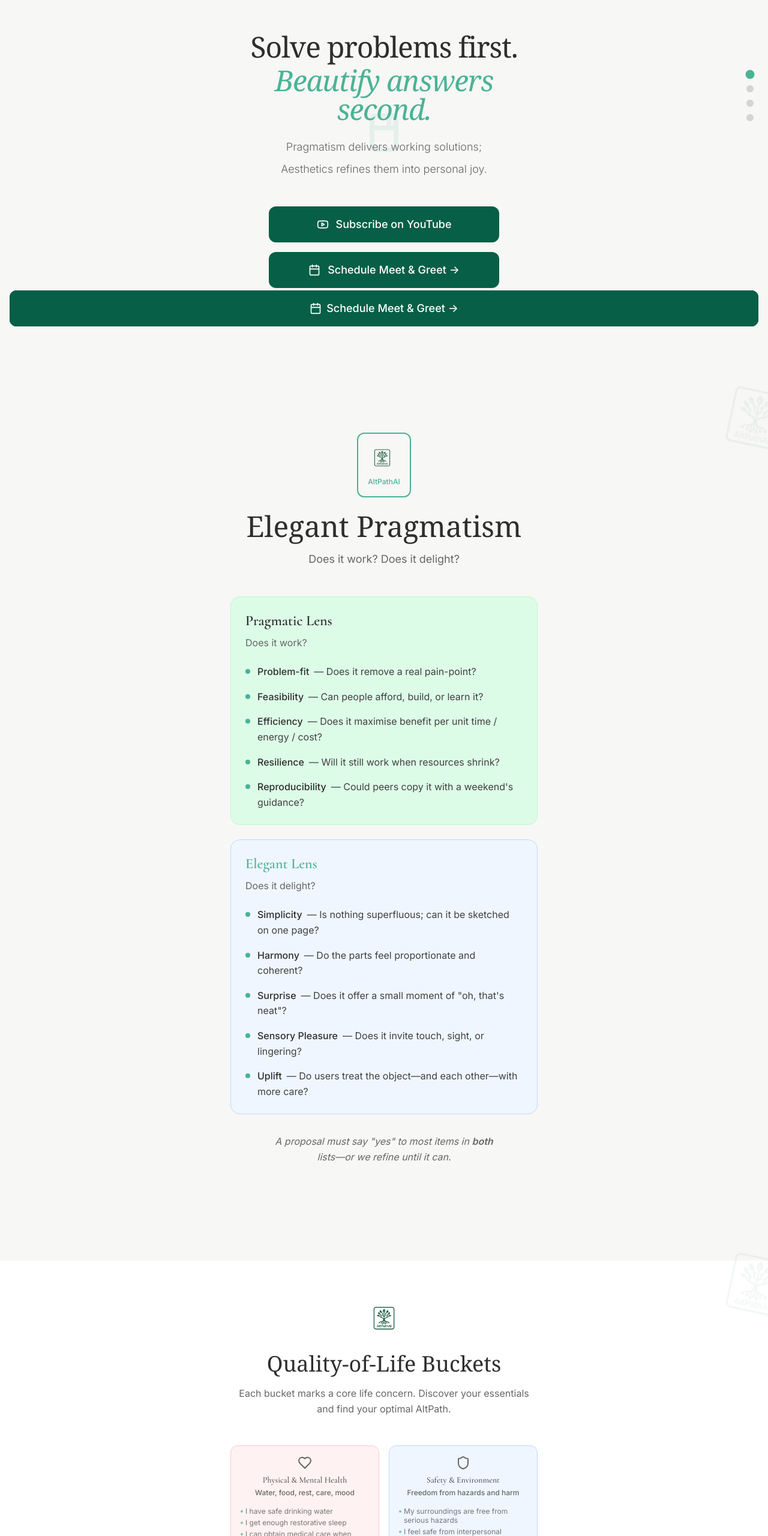
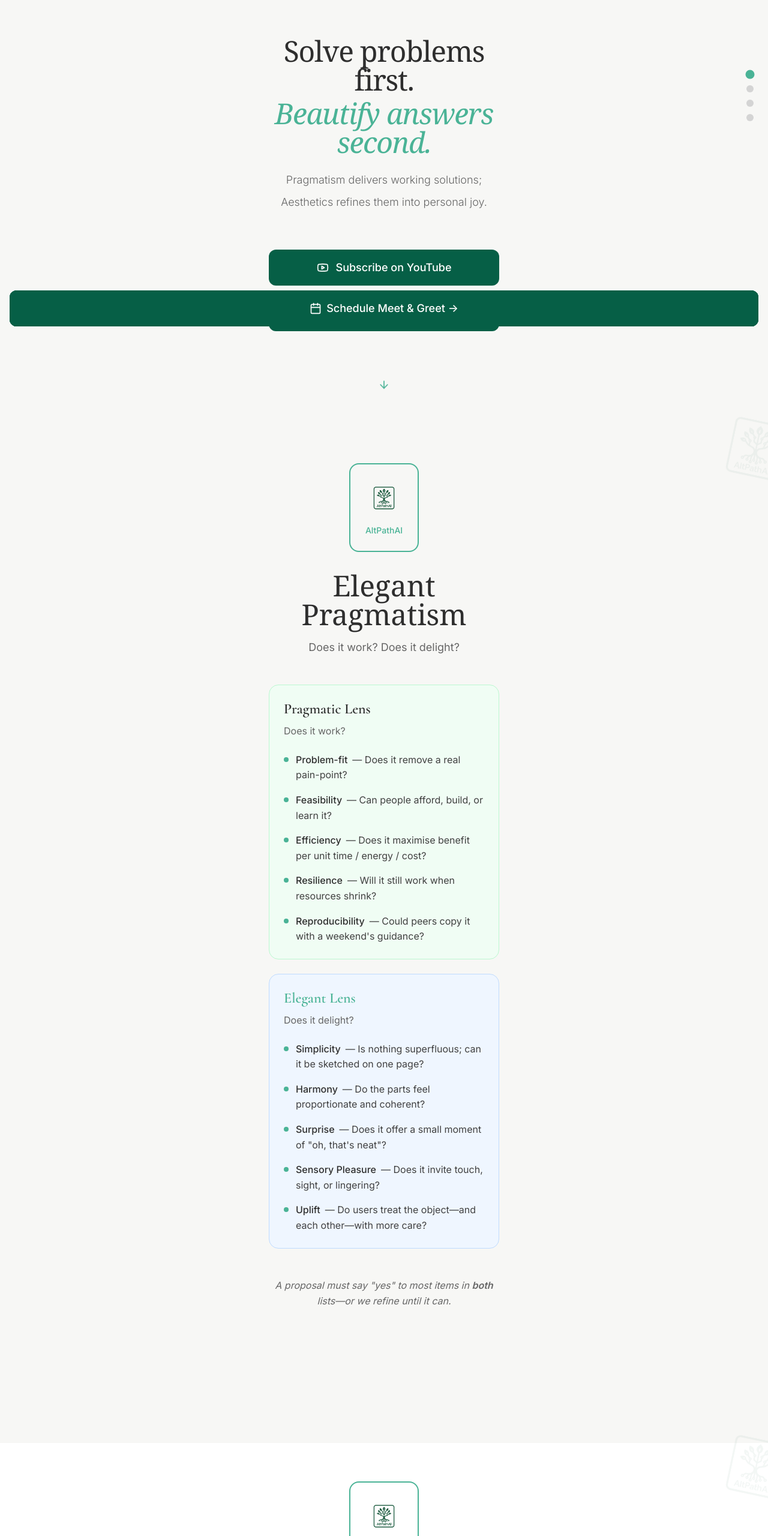
Before and after one commit to AltPathAI/path-aligned-awakening, a React (Vite) app: page / in a window 1280 px wide. Shown: the part 240-2800 px from the top of the page at 60% size. Built offline with nearby package versions, Linux system fonts and the light colour scheme.

Commit message:
Refactor site to match screenshots precisely
Update all components to match the provided screenshots, including logo size and placement, styling, layout, spacing, typography, and button appearance.

```diff
--- a/src/components/Footer.tsx
+++ b/src/components/Footer.tsx
@@ -4,7 +4,7 @@ import { Youtube, Calendar } from 'lucide-react';
 
 const Footer = () => {
   return (
-    <footer className="bg-neutral-800 text-white relative overflow-hidden px-4 py-16 pb-24">
+    <footer className="bg-neutral-800 text-white relative overflow-hidden px-4 py-16 pb-32">
       {/* Logo Watermark */}
       <div className="absolute inset-0 flex items-center justify-center opacity-5">
         <img
@@ -14,7 +14,7 @@ const Footer = () => {
         />
       </div>
 
-      <div className="relative z-10 max-w-lg mx-auto text-center">
+      <div className="relative z-10 max-w-sm mx-auto text-center">
         <div className="mb-12">
           <h3 className="text-2xl font-medium text-white mb-3">AltPath.ai</h3>
           <p className="text-neutral-300 text-base">Elegant Pragmatism for Life Design</p>
--- a/src/components/Hero.tsx
+++ b/src/components/Hero.tsx
@@ -18,55 +18,16 @@ const Hero = () => {
 
   return (
     <section id="hero" className="min-h-screen bg-neutral-50 flex items-center justify-center relative overflow-hidden px-4">
-      {/* Enhanced SVG Animation */}
-      <div className="absolute inset-0 opacity-10 flex items-center justify-center">
-        <div className="relative w-24 h-24">
-          <Wrench
-            size={96}
-            className="absolute top-1/2 left-1/2 transform -translate-x-1/2 -translate-y-1/2 text-accent-600"
-            style={{
-              animation: 'fadeInOut 4s infinite',
-              animationDelay: '0s'
-            }}
-          />
-          <Sprout
-            size={96}
-            className="absolute top-1/2 left-1/2 transform -translate-x-1/2 -translate-y-1/2 text-accent-600"
-            style={{
-              animation: 'fadeInOut 4s infinite',
-              animationDelay: '1.3s'
-            }}
-          />
-          <svg
-            width="96"
-            height="96"
-            viewBox="0 0 24 24"
-            className="absolute top-1/2 left-1/2 transform -translate-x-1/2 -translate-y-1/2 text-accent-600"
-            style={{
-              animation: 'fadeInOut 4s infinite',
-              animationDelay: '2.6s'
-            }}
-          >
-            <path
-              d="M7 11V7a1 1 0 0 1 1-1h8a1 1 0 0 1 1 1v4m-3 0V7M7 11v8a1 1 0 0 0 1 1h8a1 1 0 0 0 1-1v-8M7 11h10"
-              stroke="currentColor"
-              strokeWidth="2"
-              fill="none"
-            />
-          </svg>
-        </div>
-      </div>
-
-      <div className="max-w-lg mx-auto text-center relative z-10">
-        {/* Logo with border like in screenshot */}
-        <div className="mb-8 animate-fade-in">
-          <div className="inline-block border-2 border-accent-600 rounded-xl p-4 mb-6">
+      <div className="max-w-sm mx-auto text-center relative z-10">
+        {/* Logo with border - larger to match screenshot */}
+        <div className="mb-12 animate-fade-in">
+          <div className="inline-block border-2 border-accent-600 rounded-2xl p-6 mb-8">
             <img
               src="/lovable-uploads/b3d627f5-06f2-4d97-bf68-8e1eb3889a3d.png"
               alt="AltPath.ai Logo"
-              className="h-16 w-16"
+              className="h-20 w-20"
             />
-            <div className="text-accent-600 font-medium mt-2 text-sm">AltPathAI</div>
+            <div className="text-accent-600 font-medium mt-3 text-sm">AltPathAI</div>
           </div>
         </div>
 
@@ -75,13 +36,13 @@ const Hero = () => {
           <span className="block"><em className="text-accent-600 font-normal">Beautify answers second.</em></span>
         </h1>
 
-        <p className="text-lg text-neutral-600 mb-12 font-light leading-relaxed animate-fade-in px-2" style={{ animationDelay: '0.3s' }}>
+        <p className="text-lg text-neutral-600 mb-16 font-light leading-relaxed animate-fade-in px-2" style={{ animationDelay: '0.3s' }}>
           <span className="block mb-2">Pragmatism delivers working solutions;</span>
           <span className="block">Aesthetics refines them into personal joy.</span>
         </p>
 
-        {/* Action Buttons - using brand green color */}
-        <div className="flex flex-col gap-4 justify-center items-center mb-12 animate-fade-in" style={{ animationDelay: '0.6s' }}>
+        {/* Action Buttons - matching screenshot spacing */}
+        <div className="flex flex-col gap-4 justify-center items-center mb-20 animate-fade-in" style={{ animationDelay: '0.6s' }}>
           <button
             onClick={handleYouTubeClick}
             className="bg-brand-green hover:bg-green-700 text-white px-8 py-4 text-lg font-medium rounded-xl transition-all hover:shadow-lg hover:scale-105 group w-full max-w-sm flex items-center justify-center gap-3"
@@ -117,14 +78,6 @@ const Hero = () => {
           <ArrowDown size={20} />
         </button>
       </div>
-
-      <style>{`
-        @keyframes fadeInOut {
-          0%, 25% { opacity: 1; transform: translate(-50%, -50%) scale(1); }
-          25.01%, 75% { opacity: 0; transform: translate(-50%, -50%) scale(0.8); }
-          75.01%, 100% { opacity: 0; transform: translate(-50%, -50%) scale(0.8); }
-        }
-      `}</style>
     </section>
   );
 };
--- a/src/components/QualityBuckets.tsx
+++ b/src/components/QualityBuckets.tsx
@@ -29,7 +29,7 @@ const buckets: Bucket[] = [
   {
     id: "health",
     title: "Physical & Mental Health",
-    icon: <Heart className="h-6 w-6" />,
+    icon: <Heart className="h-8 w-8" />,
     blurb: "Water, food, rest, care, mood",
     color: "text-red-600",
     bgColor: "bg-red-50",
@@ -43,7 +43,7 @@ const buckets: Bucket[] = [
   {
     id: "safety",
     title: "Safety & Environment",
-    icon: <Shield className="h-6 w-6" />,
+    icon: <Shield className="h-8 w-8" />,
     blurb: "Freedom from hazards and harm",
     color: "text-blue-600",
     bgColor: "bg-blue-50",
@@ -57,7 +57,7 @@ const buckets: Bucket[] = [
   {
     id: "housing",
     title: "Housing & Neighbourhood",
-    icon: <Home className="h-6 w-6" />,
+    icon: <Home className="h-8 w-8" />,
     blurb: "Secure, affordable shelter",
     color: "text-green-600",
     bgColor: "bg-green-50",
@@ -70,7 +70,7 @@ const buckets: Bucket[] = [
   {
     id: "social",
     title: "Social Connections",
-    icon: <Users className="h-6 w-6" />,
+    icon: <Users className="h-8 w-8" />,
     blurb: "Supportive relationships",
     color: "text-purple-600",
     bgColor: "bg-purple-50",
@@ -83,7 +83,7 @@ const buckets: Bucket[] = [
   {
     id: "time",
     title: "Time Autonomy",
-    icon: <Clock className="h-6 w-6" />,
+    icon: <Clock className="h-8 w-8" />,
     blurb: "Free time & control",
     color: "text-amber-600",
     bgColor: "bg-amber-50",
@@ -96,7 +96,7 @@ const buckets: Bucket[] = [
   {
     id: "finance",
     title: "Income & Security",
-    icon: <DollarSign className="h-6 w-6" />,
+    icon: <DollarSign className="h-8 w-8" />,
     blurb: "Expenses & emergency buffer",
     color: "text-blue-600",
     bgColor: "bg-blue-50",
@@ -109,7 +109,7 @@ const buckets: Bucket[] = [
   {
     id: "education",
     title: "Education & Skills",
-    icon: <BookOpen className="h-6 w-6" />,
+    icon: <BookOpen className="h-8 w-8" />,
     blurb: "Learning & digital access",
     color: "text-orange-600",
     bgColor: "bg-orange-50",
@@ -122,7 +122,7 @@ const buckets: Bucket[] = [
   {
     id: "work",
     title: "Meaningful Work",
-    icon: <Briefcase className="h-6 w-6" />,
+    icon: <Briefcase className="h-8 w-8" />,
     blurb: "Contribution & respect",
     color: "text-teal-600",
     bgColor: "bg-teal-50",
@@ -135,7 +135,7 @@ const buckets: Bucket[] = [
   {
     id: "civic",
     title: "Civic Engagement",
-    icon: <Vote className="h-6 w-6" />,
+    icon: <Vote className="h-8 w-8" />,
     blurb: "Voice & trust",
     color: "text-pink-600",
     bgColor: "bg-pink-50",
@@ -148,7 +148,7 @@ const buckets: Bucket[] = [
   {
     id: "purpose",
     title: "Purpose & Well-Being",
-    icon: <Target className="h-6 w-6" />,
+    icon: <Target className="h-8 w-8" />,
     blurb: "Overall life satisfaction",
     color: "text-teal-600",
     bgColor: "bg-teal-50",
@@ -165,23 +165,26 @@ const QualityBuckets = () => {
 
   return (
     <section id="quality-buckets" className="py-16 bg-white px-4">
-      <div className="mx-auto max-w-lg">
-        {/* Logo and title */}
+      <div className="mx-auto max-w-sm">
+        {/* Logo and title - matching screenshot */}
         <div className="mb-12 text-center">
+          <div className="inline-block border-2 border-accent-600 rounded-2xl p-6 mb-8">
             <img
               src="/lovable-uploads/b3d627f5-06f2-4d97-bf68-8e1eb3889a3d.png"
               alt="AltPath.ai Logo"
-            className="mx-auto h-16 w-16 mb-6"
+              className="h-16 w-16"
             />
-          <h2 className="font-serif text-3xl md:text-4xl mb-4 text-neutral-800 leading-tight">
+            <div className="text-accent-600 font-medium mt-3 text-sm">AltPathAI</div>
+          </div>
+          <h2 className="font-serif text-4xl md:text-5xl mb-6 text-neutral-800 leading-tight">
             Quality-of-Life Buckets
           </h2>
-          <p className="text-base text-neutral-600 leading-relaxed">
+          <p className="text-base text-neutral-600 leading-relaxed mb-12">
             Each bucket marks a core life concern. Discover your essentials and find your optimal AltPath.
           </p>
         </div>
 
-        <div className="grid gap-4 grid-cols-2">
+        <div className="space-y-6 mb-16">
           {buckets.map(b => (
             <div
               key={b.id}
@@ -189,45 +192,45 @@ const QualityBuckets = () => {
               onMouseEnter={() => setHoveredBucket(b.id)}
               onMouseLeave={() => setHoveredBucket(null)}
             >
-              <div className={`rounded-xl border ${b.borderColor} ${b.bgColor} p-4 h-full transition-all duration-300 hover:shadow-lg hover:-translate-y-1`}>
-                <div className="flex flex-col items-center gap-2 text-neutral-700 mb-4">
+              <div className={`rounded-2xl border ${b.borderColor} ${b.bgColor} p-6 h-full transition-all duration-300 hover:shadow-lg hover:-translate-y-1`}>
+                <div className="flex items-start gap-4 mb-4">
                   <div className={`transition-colors duration-300 ${
                     hoveredBucket === b.id ? b.color : 'text-neutral-600'
-                  }`}>
+                  } flex-shrink-0`}>
                     {b.icon}
                   </div>
-                  <div className="text-center">
-                    <h3 className="font-medium text-sm text-neutral-800 mb-1 group-hover:text-accent-600 transition-colors leading-tight">
+                  <div className="flex-1">
+                    <h3 className="font-semibold text-lg text-neutral-800 mb-1 group-hover:text-accent-600 transition-colors leading-tight">
                       {b.title}
                     </h3>
-                    <p className="text-xs text-neutral-600 font-medium leading-tight">{b.blurb}</p>
-                  </div>
-                </div>
+                    <p className="text-sm text-neutral-600 font-medium mb-4">{b.blurb}</p>
 
                     <div className={`transition-all duration-300 ${
-                  hoveredBucket === b.id ? 'opacity-100' : 'opacity-70'
-                } overflow-hidden`}>
-                  <ul className="text-left list-none space-y-1">
+                      hoveredBucket === b.id ? 'opacity-100' : 'opacity-80'
+                    }`}>
+                      <ul className="text-left list-none space-y-2">
                         {b.items.map((line, index) => (
-                      <li key={line} className="text-xs text-neutral-700 flex items-start gap-1">
-                        <div className="w-1 h-1 bg-accent-600 rounded-full mt-1.5 flex-shrink-0"></div>
-                        <span className="leading-tight">{line}</span>
+                          <li key={line} className="text-sm text-neutral-700 flex items-start gap-2">
+                            <div className="w-1.5 h-1.5 bg-accent-600 rounded-full mt-2 flex-shrink-0"></div>
+                            <span className="leading-relaxed">{line}</span>
                           </li>
                         ))}
                       </ul>
                     </div>
                   </div>
                 </div>
+              </div>
+            </div>
           ))}
         </div>
 
-        {/* Bottom CTA Button */}
-        <div className="mt-8 text-center">
+        {/* Fixed bottom CTA */}
+        <div className="fixed bottom-4 left-4 right-4 z-50">
           <button
             onClick={() => window.open('https://calendly.com/altpathai', '_blank')}
-            className="w-full bg-accent-600 hover:bg-accent-700 text-white px-6 py-3 rounded-lg font-medium transition-all hover:shadow-lg hover:scale-105 flex items-center justify-center gap-2"
+            className="w-full bg-brand-green hover:bg-green-700 text-white px-6 py-4 rounded-xl font-medium transition-all hover:shadow-lg flex items-center justify-center gap-2 text-lg"
           >
-            <Calendar className="w-4 h-4" />
+            <Calendar className="w-5 h-5" />
             Schedule Meet & Greet →
           </button>
         </div>
--- a/src/components/TwoLensAccordion.tsx
+++ b/src/components/TwoLensAccordion.tsx
@@ -21,28 +21,28 @@ const TwoLensAccordion = () => {
 
   return (
     <section id="two-lens" className="py-16 bg-neutral-50 px-4">
-      <div className="max-w-lg mx-auto">
-        {/* Logo at top */}
+      <div className="max-w-sm mx-auto">
+        {/* Logo at top - matching screenshot */}
         <div className="text-center mb-12">
-          <div className="inline-block border-2 border-accent-600 rounded-xl p-4 mb-6">
+          <div className="inline-block border-2 border-accent-600 rounded-2xl p-6 mb-8">
             <img
               src="/lovable-uploads/b3d627f5-06f2-4d97-bf68-8e1eb3889a3d.png"
               alt="AltPath.ai Logo"
-              className="h-12 w-12"
+              className="h-16 w-16"
             />
-            <div className="text-accent-600 font-medium mt-2 text-xs">AltPathAI</div>
+            <div className="text-accent-600 font-medium mt-3 text-sm">AltPathAI</div>
           </div>
           <h2 className="text-4xl md:text-5xl font-serif text-neutral-800 mb-4 leading-tight">
             Elegant Pragmatism
           </h2>
-          <p className="text-lg text-neutral-600 leading-relaxed">
+          <p className="text-lg text-neutral-600 leading-relaxed mb-8">
             Does it work? Does it delight?
           </p>
         </div>
 
-        <div className="space-y-6">
+        <div className="space-y-6 mb-12">
           {/* Pragmatic Lens */}
-          <div className="bg-green-100 rounded-2xl p-6 border border-green-200">
+          <div className="bg-green-50 rounded-2xl p-6 border border-green-200">
             <h3 className="text-2xl font-semibold text-neutral-800 mb-2">
               Pragmatic Lens
             </h3>
@@ -83,7 +83,7 @@ const TwoLensAccordion = () => {
         </div>
 
         {/* Bottom text */}
-        <div className="text-center mt-8">
+        <div className="text-center mb-16">
           <p className="text-neutral-600 italic text-base leading-relaxed max-w-sm mx-auto">
             A proposal must say "yes" to most items in <strong>both</strong> lists—or we refine until it can.
           </p>
```
Also changed, not shown: src/components/BringItHome.tsx (+6 -6 lines), src/components/CustomGPTs.tsx (+6 -6 lines). Lines whose indentation alone changed are shown as unchanged.
